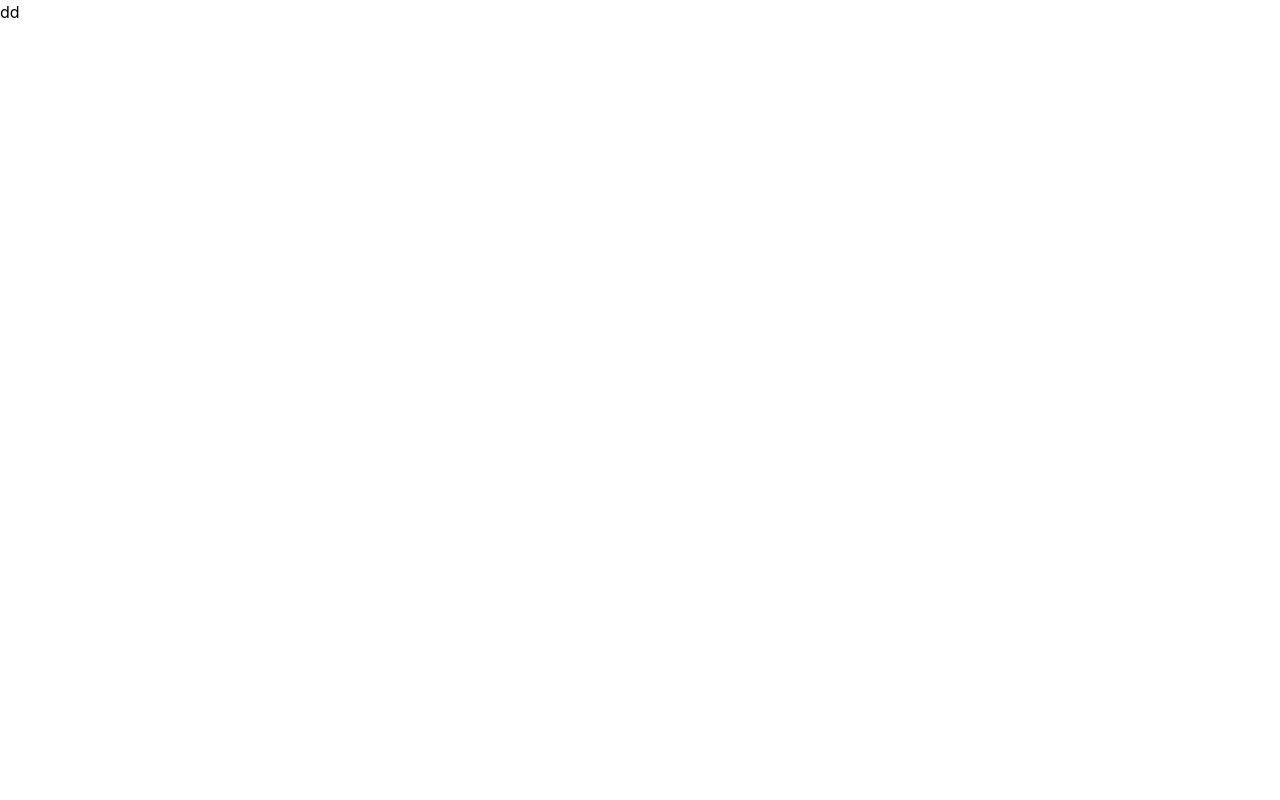
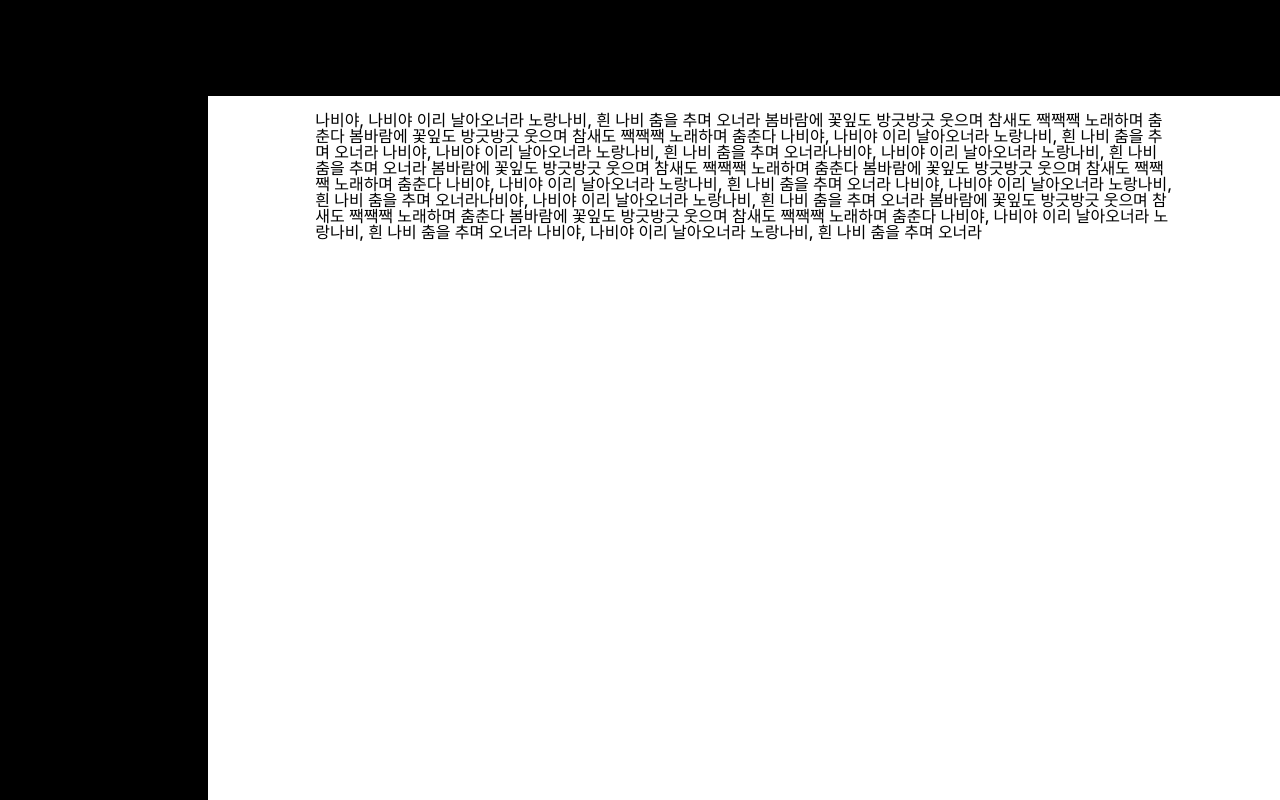
Before and after one commit to codestates-seb/seb44_pre_018, a JavaScript app: page / in a window 1280 px wide. Built offline with nearby package versions, Linux system fonts and the light colour scheme; the HTML template or start-up script is replaced by a standard one.

Commit message:
feat : 라우터 생성 완료

```diff
--- a/package.json
+++ b/package.json
@@ -7,9 +7,11 @@
     "@testing-library/jest-dom": "^5.16.5",
     "@testing-library/react": "^13.4.0",
     "@testing-library/user-event": "^13.5.0",
+    "node-sass": "^7.0.3",
     "react": "^18.2.0",
     "react-dom": "^18.2.0",
     "react-redux": "^8.1.0",
+    "react-router-dom": "^6.12.1",
     "react-scripts": "5.0.1",
     "styled-components": "^6.0.0-rc.3",
     "web-vitals": "^2.1.4"
--- a/src/App.js
+++ b/src/App.js
@@ -1,7 +1,22 @@
+import Router from './components/Router';
+import Header from './components/global/Header';
+import Navbar from './components/global/Navbar';
 import './index.css';
+import './style/global.scss';
+import './style/reset.scss';
 
 function App() {
-  return <div className="App">dd</div>;
+  return (
+    <div className="App">
+      <Header />
+      <section className="flex">
+        <Navbar />
+        <div className="mainWrap">
+          <Router />
+        </div>
+      </section>
+    </div>
+  );
 }
 
 export default App;
--- /dev/null
+++ b/src/components/Router.js
@@ -0,0 +1,23 @@
+import { BrowserRouter, Routes, Route, Navigate } from 'react-router-dom';
+import MainList from '../pages/MainList';
+import Login from '../pages/Login';
+import Register from '../pages/Register';
+import DetailPage from '../pages/DetailPage';
+
+const Router = () => {
+  return (
+    <>
+      <BrowserRouter>
+        <Routes>
+          <Route path="/" element={<MainList />} />
+          <Route path="/login" element={<Login />} />
+          <Route path="/register" element={<Register />} />
+          <Route path="/detail/:id" element={<DetailPage />} />
+          <Route path="*" element={<Navigate replace to="/" />} />
+        </Routes>
+      </BrowserRouter>
+    </>
+  );
+};
+
+export default Router;
--- /dev/null
+++ b/src/components/global/Header.js
@@ -0,0 +1,7 @@
+const Header = () => {
+  return (
+    <header className="h-24 w-screen bg-black fixed top-0 left-0"></header>
+  );
+};
+
+export default Header;
--- /dev/null
+++ b/src/components/global/Navbar.js
@@ -0,0 +1,5 @@
+const Navbar = () => {
+  return <div className="w-52 h-screen bg-black "></div>;
+};
+
+export default Navbar;
--- /dev/null
+++ b/src/pages/MainList.js
@@ -0,0 +1,22 @@
+const MainList = () => {
+  return (
+    <div className="inner">
+      나비야, 나비야 이리 날아오너라 노랑나비, 흰 나비 춤을 추며 오너라 봄바람에
+      꽃잎도 방긋방긋 웃으며 참새도 짹짹짹 노래하며 춤춘다 봄바람에 꽃잎도
+      방긋방긋 웃으며 참새도 짹짹짹 노래하며 춤춘다 나비야, 나비야 이리
+      날아오너라 노랑나비, 흰 나비 춤을 추며 오너라 나비야, 나비야 이리
+      날아오너라 노랑나비, 흰 나비 춤을 추며 오너라나비야, 나비야 이리
+      날아오너라 노랑나비, 흰 나비 춤을 추며 오너라 봄바람에 꽃잎도 방긋방긋
+      웃으며 참새도 짹짹짹 노래하며 춤춘다 봄바람에 꽃잎도 방긋방긋 웃으며
+      참새도 짹짹짹 노래하며 춤춘다 나비야, 나비야 이리 날아오너라 노랑나비, 흰
+      나비 춤을 추며 오너라 나비야, 나비야 이리 날아오너라 노랑나비, 흰 나비
+      춤을 추며 오너라나비야, 나비야 이리 날아오너라 노랑나비, 흰 나비 춤을 추며
+      오너라 봄바람에 꽃잎도 방긋방긋 웃으며 참새도 짹짹짹 노래하며 춤춘다
+      봄바람에 꽃잎도 방긋방긋 웃으며 참새도 짹짹짹 노래하며 춤춘다 나비야,
+      나비야 이리 날아오너라 노랑나비, 흰 나비 춤을 추며 오너라 나비야, 나비야
+      이리 날아오너라 노랑나비, 흰 나비 춤을 추며 오너라
+    </div>
+  );
+};
+
+export default MainList;
--- /dev/null
+++ b/src/style/global.scss
@@ -0,0 +1,11 @@
+.inner {
+  max-width: 80%;
+  width: 100%;
+  margin: 7rem auto 0;
+}
+.mainWrap {
+  width: calc(100% - 13rem);
+}
+.maintitle {
+  font-size: 24px;
+}
--- a/src/style/reset.scss
+++ b/src/style/reset.scss
@@ -1,6 +1,9 @@
 @charset "utf-8";
 /* CSS Document */
+@import url('https://fonts.googleapis.com/css2?family=Inter:wght@300;500;600;700;800;900&display=swap');
+
 * {
+  font-family: 'Inter', sans-serif;
   box-sizing: border-box;
 }
 
```
Also changed, not shown: src/components/global/Footer.js (added), src/pages/DetailPage.js (added), src/pages/Login.js (added), src/pages/Register.js (added), 1 other file (tests, documents, lock files or other folders).
